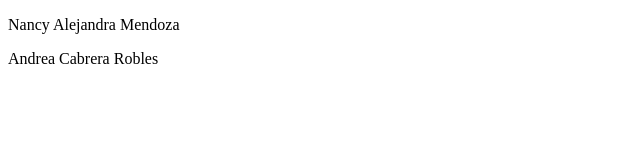
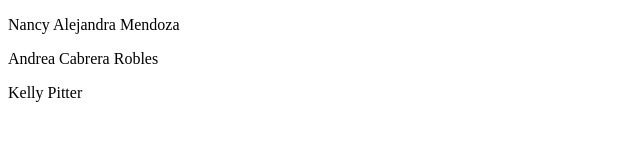
Before and after one commit to Laboratoria/DEV009-social-network, a website built with Vite: page src/index.html in a window 1280 px wide. Shown: the full height of the page, 0-640 px from the left. Built offline with nearby package versions, Linux system fonts and the light colour scheme.

Commit message:
Prueba Kelly

```diff
--- a/src/index.html
+++ b/src/index.html
@@ -9,6 +9,7 @@
 <body>
   <p>Nancy Alejandra Mendoza</p>
   <p>Andrea Cabrera Robles</p>
+  <p>Kelly Pitter</p>
   <script type="module" src="main.js"></script>
 </body>
 </html>
```
